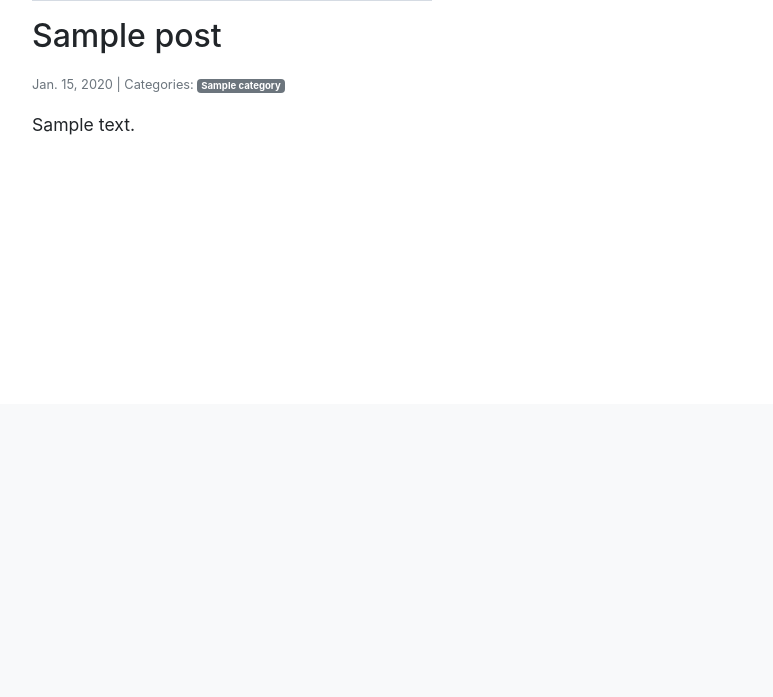
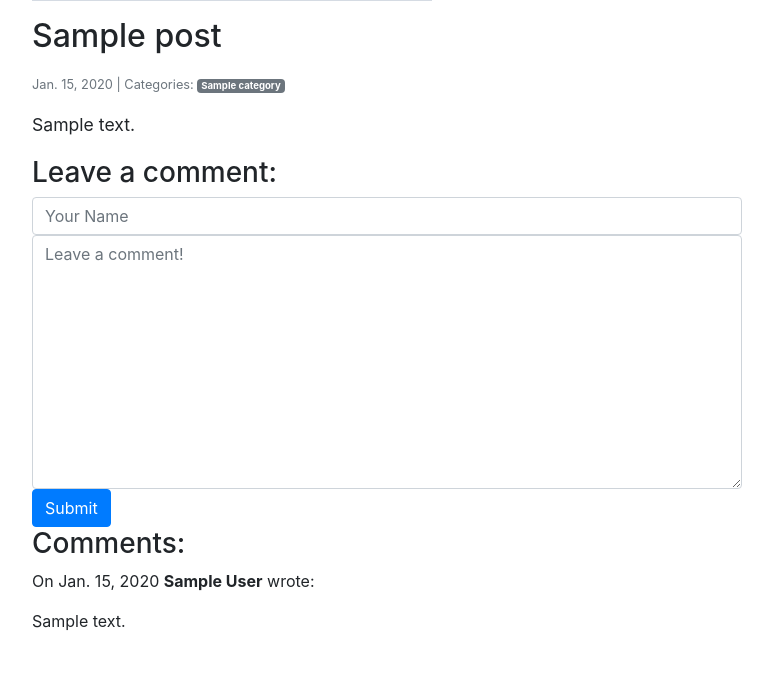
Before and after one commit to Tina-lab/Blogs, a Django app: page /post/1/ in a window 1280 px wide. Shown: the part 396-1093 px from the top of the page, without its empty margins (253-1026 px from the left). Before the commit the page ends 531 px from the top, so only its background shows below. Run offline with Django 5.2, Linux system fonts and the light colour scheme; tables that the repository leaves empty hold one stand-in row (values such as "Sample post"); grey boxes marked "Sample" are stand-in pictures; some libraries are stand-ins or nearby versions.

Commit message:
adding back the comment functionality.

```diff
--- a/blog/templates/blog/detail.html
+++ b/blog/templates/blog/detail.html
@@ -25,7 +25,27 @@
             <div class="post-content" style="font-size:1.1em; line-height: 1.6;">
                 {{ post.body | linebreaks }}
             </div>
-            <!-- ... rest of your content and comments ... -->
+            <h3>Leave a comment:</h3>
+            <form method="post">
+                {% csrf_token %}
+                <div>
+                    {{ form.author }}
+                </div>
+                <div>
+                    {{ form.body }}
+                </div>
+                <button type="submit" class="btn btn-primary">Submit</button>
+            </form>
+
+            <h3>Comments:</h3>
+            {% for comment in comments %}
+                <p>
+                    On {{ comment.created_on.date }} <b>{{ comment.author }}</b> wrote:
+                </p>
+                <p>
+                    {{ comment.body | linebreaks }}
+                </p>
+            {% endfor %}
         </div>
     </div>
 </div>
```
